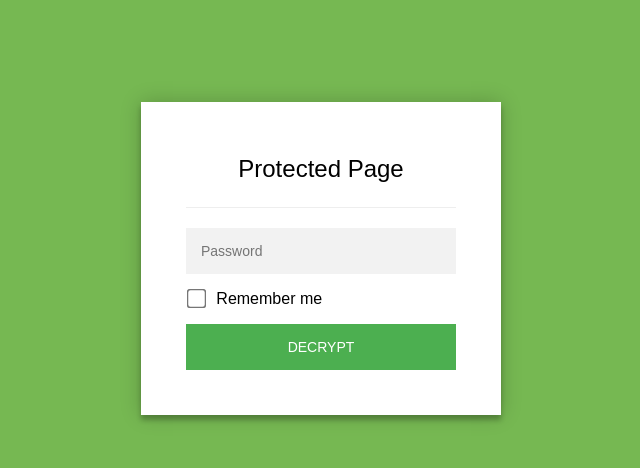
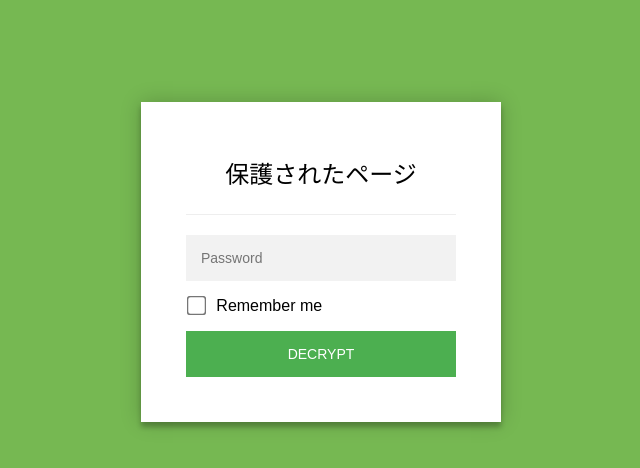
Before and after one commit to true525/RZKd6pk5jFg, a plain HTML site: page index.html in a window 1280 px wide. Shown: the whole page, without its empty margins (319-959 px from the left). Drawn offline with Linux system fonts and the light colour scheme.

Commit message:
Update index.html

```diff
--- a/index.html
+++ b/index.html
@@ -2,7 +2,7 @@
 <html class="staticrypt-html">
     <head>
         <meta charset="utf-8" />
-        <title>Protected Page</title>
+        <title>保護されたページ</title>
         <meta name="viewport" content="width=device-width, initial-scale=1" />
 
         <!-- do not cache this page -->
@@ -154,7 +154,7 @@
             <div class="staticrypt-page">
                 <div class="staticrypt-form">
                     <div class="staticrypt-instructions">
-                        <p class="staticrypt-title">Protected Page</p>
+                        <p class="staticrypt-title">保護されたページ</p>
                         <p></p>
                     </div>
 
```
